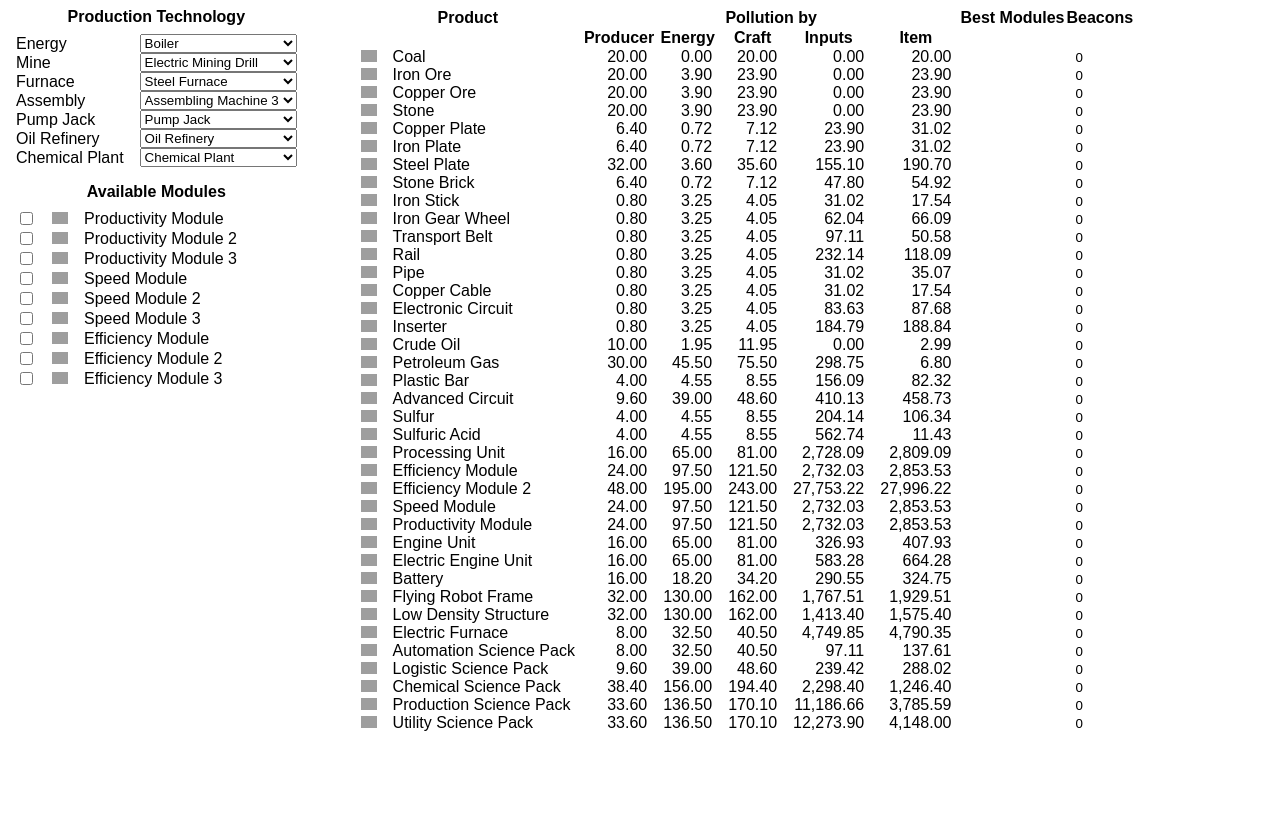
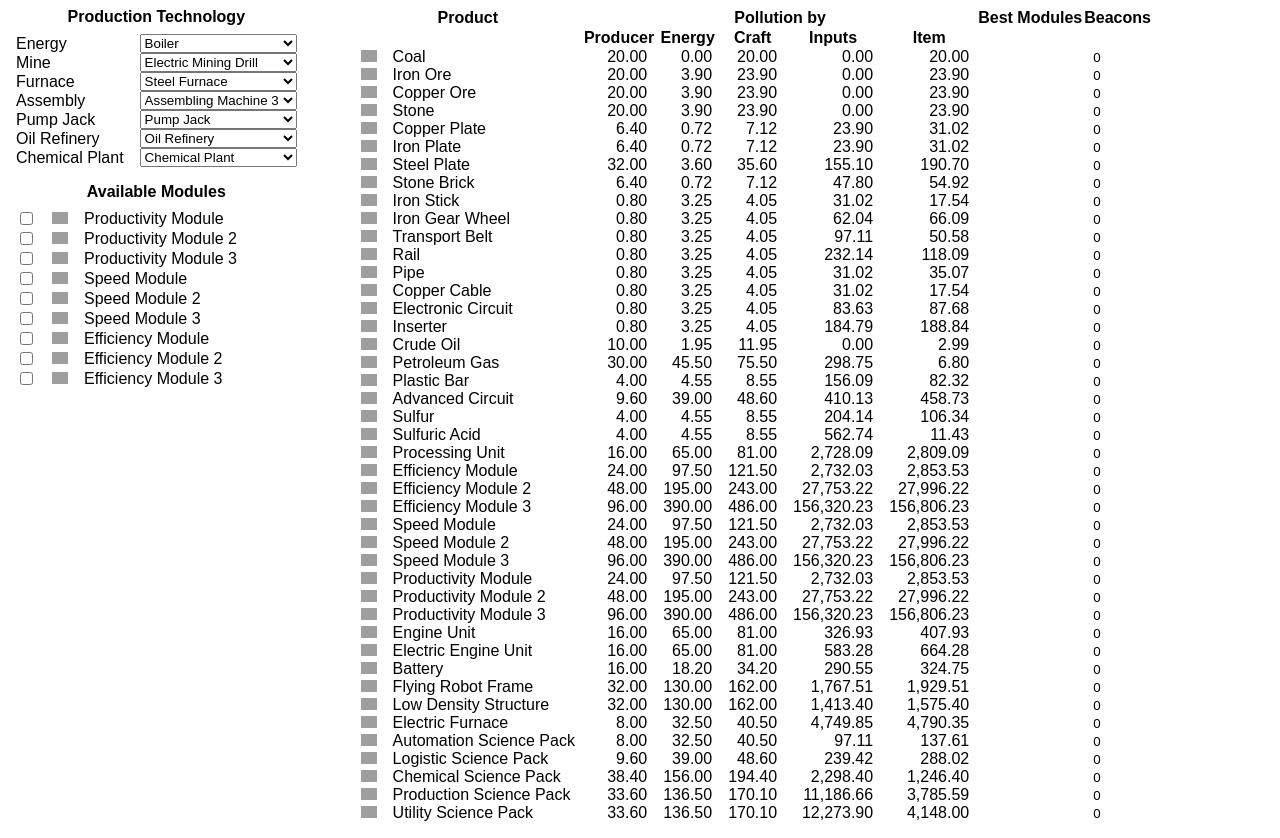
Before and after one commit to meriton42/factorio-optimizer, an Angular app: page / in a window 1280 px wide. Before the commit the page ends 800 px from the top, so only its background shows below. Built offline with nearby package versions, Linux system fonts and the light colour scheme; grey boxes are pictures that could not be loaded.

Commit message:
added modules

```diff
--- a/src/app/crafts.ts
+++ b/src/app/crafts.ts
@@ -265,6 +265,15 @@
 			},
 			placeable: true
 		},
+		efficiencyModule3: {
+			time: 60,
+			consumes: {
+				advancedCircuit: 5,
+				efficiencyModule2: 5,
+				processingUnit: 5,
+			},
+			placeable: true
+		},
 		speedModule: {
 			time: 15,
 			consumes: {
@@ -273,11 +282,47 @@
 			},
 			placeable: true,
 		},
+		speedModule2: {
+			time: 30,
+			consumes: {
+				advancedCircuit: 5,
+				processingUnit: 5,
+				speedModule: 4,
+			},
+			placeable: true,
+		},
+		speedModule3: {
+			time: 60,
+			consumes: {
+				advancedCircuit: 5,
+				processingUnit: 5,
+				speedModule2: 5,
+			},
+			placeable: true,
+		},
 		productivityModule: {
 			time: 15,
 			consumes: {
 				advancedCircuit: 5,
 				electronicCircuit: 5,
+			},
+			placeable: true,
+		},
+		productivityModule2: {
+			time: 30,
+			consumes: {
+				advancedCircuit: 5,
+				processingUnit: 5,
+				productivityModule: 4,
+			},
+			placeable: true,
+		},
+		productivityModule3: {
+			time: 60,
+			consumes: {
+				advancedCircuit: 5,
+				processingUnit: 5,
+				productivityModule2: 5,
 			},
 			placeable: true,
 		},
--- a/src/app/res.ts
+++ b/src/app/res.ts
@@ -31,8 +31,13 @@
 	lowDensityStructure: 0,
 	efficiencyModule: 0,
 	efficiencyModule2: 0,
+	efficiencyModule3: 0,
 	speedModule: 0,
+	speedModule2: 0,
+	speedModule3: 0,
 	productivityModule: 0,
+	productivityModule2: 0,
+	productivityModule3: 0,
 	automationSciencePack: 0,
 	logisticSciencePack: 0,
 	militarySciencePack: 0,
```
